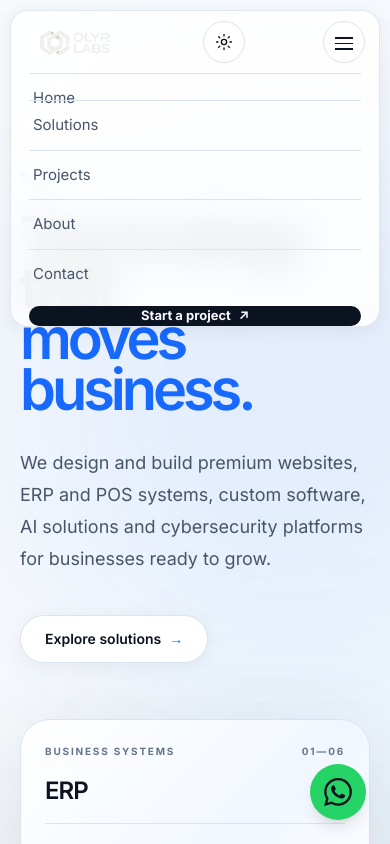
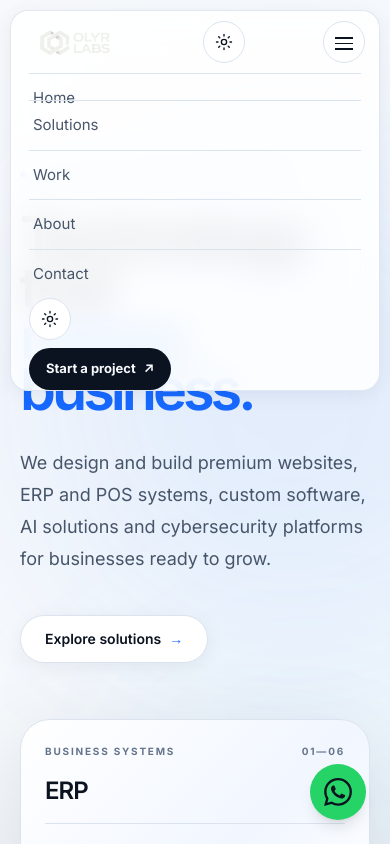
Before and after one commit to OLYR-Labs/website, a Next.js app: page / in a window 390 px wide. Shown: the top 844 px of the page. Built offline with nearby package versions, Linux system fonts and the light colour scheme.

Commit message:
feat: redesign responsive navbar with scroll-hide and themed logo

```diff
--- a/components/Navbar.tsx
+++ b/components/Navbar.tsx
@@ -2,59 +2,62 @@
 
 import Image from "next/image";
 import Link from "next/link";
-import { useState } from "react";
+import { useEffect, useState } from "react";
 import ThemeToggle from "./ThemeToggle";
 
 const links = [
   { name: "Home", href: "/" },
   { name: "Solutions", href: "/services" },
-  { name: "Projects", href: "/projects" },
+  { name: "Work", href: "/projects" },
   { name: "About", href: "/about" },
   { name: "Contact", href: "/contact" },
 ];
 
 export default function Navbar() {
   const [open, setOpen] = useState(false);
+  const [hidden, setHidden] = useState(false);
+  const [scrolled, setScrolled] = useState(false);
+
+  useEffect(() => {
+    let lastY = window.scrollY;
+    const onScroll = () => {
+      const y = window.scrollY;
+      setScrolled(y > 24);
+      if (!open) setHidden(y > lastY && y > 120);
+      if (y < 32) setHidden(false);
+      lastY = y;
+    };
+    window.addEventListener("scroll", onScroll, { passive: true });
+    return () => window.removeEventListener("scroll", onScroll);
+  }, [open]);
 
   return (
-    <nav className="site-nav">
+    <header className={`site-nav ${scrolled ? "is-scrolled" : ""} ${hidden ? "is-hidden" : ""}`}>
       <div className="site-nav-inner">
         <Link href="/" onClick={() => setOpen(false)} className="brand-mark" aria-label="OLYR Labs home">
           <Image src="/olyrlabslogo.png" alt="OLYR Labs" width={140} height={50} priority className="brand-logo" />
         </Link>
 
-        <div className="nav-links" aria-label="Primary navigation">
+        <nav className="nav-links" aria-label="Primary navigation">
           {links.map((link) => (
-            <Link key={link.name} href={link.href} className="nav-link">
-              {link.name}
-            </Link>
+            <Link key={link.name} href={link.href} className="nav-link">{link.name}</Link>
           ))}
-        </div>
+        </nav>
 
         <div className="nav-actions">
           <ThemeToggle />
           <Link href="/quote" className="nav-cta">Start a project <span aria-hidden="true">↗</span></Link>
         </div>
 
-        <button
-          type="button"
-          aria-label={open ? "Close menu" : "Open menu"}
-          aria-expanded={open}
-          onClick={() => setOpen((value) => !value)}
-          className="mobile-menu-button"
-        >
+        <button type="button" aria-label={open ? "Close menu" : "Open menu"} aria-expanded={open} onClick={() => setOpen(v => !v)} className="mobile-menu-button">
           <span /><span /><span />
         </button>
       </div>
 
       <div className={`mobile-menu ${open ? "is-open" : ""}`}>
-        {links.map((link) => (
-          <Link key={link.name} href={link.href} onClick={() => setOpen(false)} className="mobile-link">
-            {link.name}
-          </Link>
-        ))}
-        <Link href="/quote" onClick={() => setOpen(false)} className="mobile-cta">Start a project <span aria-hidden="true">↗</span></Link>
+        {links.map((link) => <Link key={link.name} href={link.href} onClick={() => setOpen(false)} className="mobile-link">{link.name}</Link>)}
+        <div className="mobile-menu-bottom"><ThemeToggle /><Link href="/quote" onClick={() => setOpen(false)} className="mobile-cta">Start a project <span aria-hidden="true">↗</span></Link></div>
       </div>
-    </nav>
+    </header>
   );
 }
```
